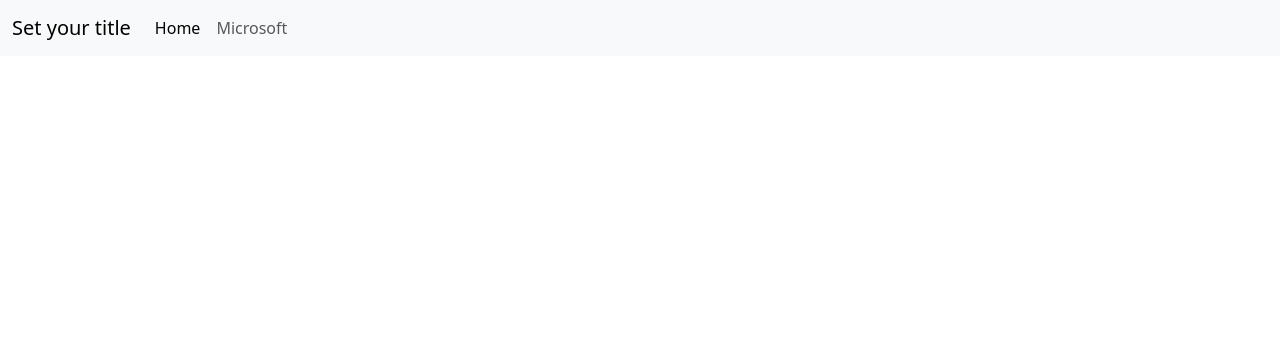
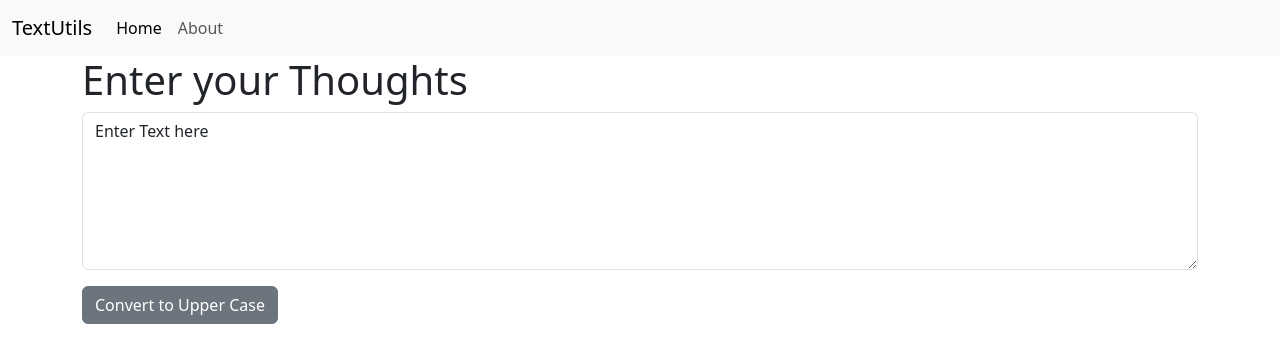
Before and after one commit to Pranay6575/textutils, a React (Create React App) app: page / in a window 1280 px wide. Shown: the top 362 px of the page. Built offline with nearby package versions, Linux system fonts and the light colour scheme.

Commit message:
TextForm created using state and handled events

```diff
--- a/src/App.js
+++ b/src/App.js
@@ -1,9 +1,14 @@
 import "./App.css";
-import Navbar from "./Navbar";
+import Navbar from "./components/Navbar";
+import TextForm from "./components/TextForm";
 function App() {
   return (
     <>
-      <Navbar />
+      <Navbar title = "TextUtils"/>
+
+      <div className="container">
+      <TextForm  heading= 'Enter your Thoughts'/>
+      </div>
     </>
   );
 }
--- a/src/Navbar.js
+++ b/src/components/Navbar.js
@@ -14,7 +14,7 @@
           <a className="nav-link active" aria-current="page" href="/">Home</a>
         </li>
         <li className="nav-item">
-          <a className="nav-link" href="/">{props.aboutText}</a>
+          <a className="nav-link" href="/">About</a>
         </li>
       </ul>
     </div>
@@ -23,8 +23,8 @@
   )
 }
 
-Navbar.defaultProps ={
-    title: 'Set your title',
-    aboutText: 'Microsoft'
+// Navbar.defaultProps ={
+//     title: 'Set your title',
+//     aboutText: 'Microsoft'
 
-}
+// }
--- /dev/null
+++ b/src/components/TextForm.js
@@ -0,0 +1,29 @@
+import React from 'react'
+import { useState } from 'react';
+
+export default function TextForm(props) {
+
+    const handleClick =()=>{
+
+        let upperText = text.toUpperCase();
+        setText(upperText);
+    }
+    const handleonChange =(ev)=>{
+        setText(ev.target.value)
+        console.log("handleonChange !")
+    }
+    const [text, setText] = useState("Enter Text here")
+    // text = "Update Text here" // Wrong way to change the state
+    // setText("Update Text here") // Correct  way to change the state
+    return (
+        <div>
+
+            <h1>{props.heading}</h1>
+            <div className="mb-3">
+                <textarea className="form-control" value = {text} onChange={handleonChange} id="myText" rows="6"></textarea>
+            </div>
+            <button className="btn btn-secondary" onClick={handleClick}>Convert to Upper Case</button>
+
+        </div>
+    )
+}
```
